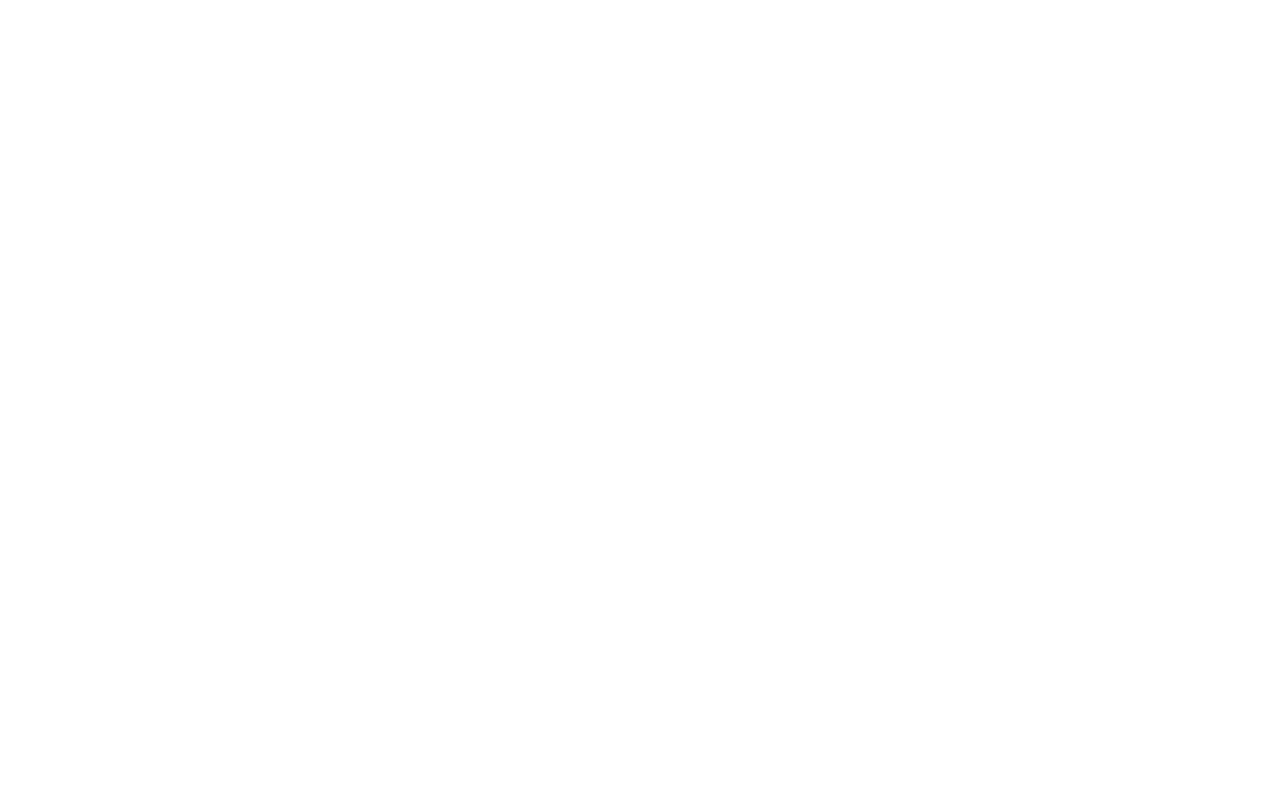
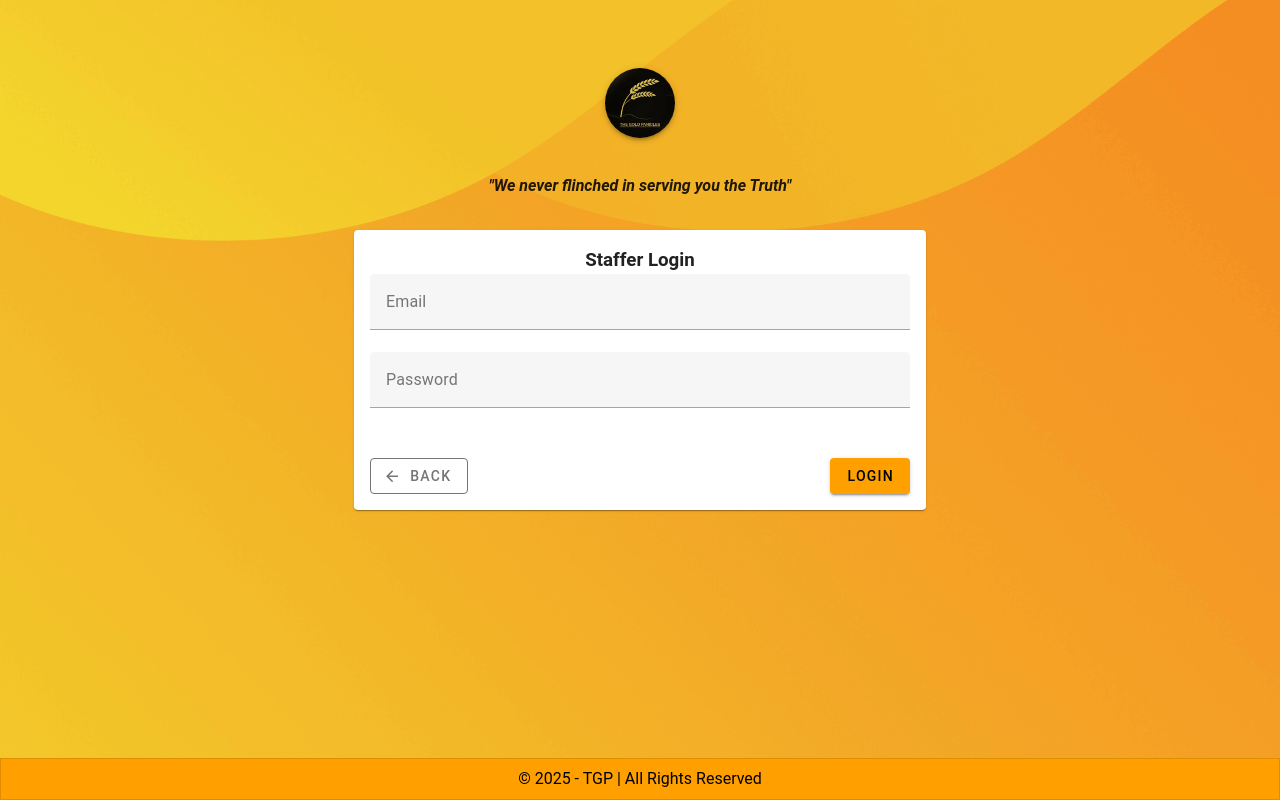
Before and after one commit to CSumalinog/TheGoldPanicles, a Vue app: page /staffer_login in a window 1280 px wide. Before the commit this address had no page. Built offline with nearby package versions, Linux system fonts and the light colour scheme.

Commit message:
Users Log in page update

```diff
--- a/src/router/index.js
+++ b/src/router/index.js
@@ -1,7 +1,11 @@
 import { createRouter, createWebHistory } from 'vue-router'
 import LandingView from '@/views/auth/LandingView.vue'
 import LoginAsView from '@/views/auth/LoginAsView.vue'
-import ClientTypeView from '@/views/auth/ClienTypeView.vue'
+import ClientLoginView from '@/views/auth/ClientLoginView.vue'
+import AdminLoginView from '@/views/auth/AdminLoginView.vue'
+import StafferLoginView from '@/views/auth/StafferLoginView.vue'
+
+
 
 const router = createRouter({
   history: createWebHistory(import.meta.env.BASE_URL),
@@ -18,13 +22,25 @@
       component: LoginAsView,
     },
 
+    {
+      path: '/client_login',
+      name: 'ClientLogin',
+      component: ClientLoginView,
+    },
 
     {
-      path: '/client_type',
-      name: 'ClientType',
-      component: ClientTypeView,
+      path: '/admin_login',
+      name: 'AdminLogin',
+      component: AdminLoginView,
     },
+
+    {
+      path: '/staffer_login',
+      name: 'StafferLogin',
+      component: StafferLoginView,
+    }
   ],
 })
 
+
 export default router
--- /dev/null
+++ b/src/views/auth/AdminLoginView.vue
@@ -0,0 +1,65 @@
+<script setup>
+</script>
+
+<template>
+  <v-responsive>
+    <v-app>
+      <v-main class="bg-cover bg-center" style="background-image: url('/images/bg_image.png')">
+        <v-container>
+          <v-row>
+            <v-col cols="12" md="6" class="mx-auto text-center pt-16">
+              <v-img
+                src="images/tgp_logo.jpg"
+                width="70"
+                height="70"
+                class="mx-auto rounded-circle elevation-3 mb-3"
+                cover
+              />
+              <br />
+              <span class="font-weight-bold font-italic white--text">
+                "We never flinched in serving you the Truth"
+              </span>
+            </v-col>
+          </v-row>
+        </v-container>
+        <v-container>
+    <v-row>
+      <v-col cols="12" md="6" class="mx-auto">
+
+        <v-card class="pa-4">
+  <h3 class="text-center">Admin Login</h3>
+
+  <v-text-field label="Email" outlined />
+  <v-text-field label="Password" type="password" outlined />
+
+  <!-- BUTTON ROW -->
+  <v-row class="mt-4">
+    <v-col cols="6" class="text-left">
+      <v-btn
+        color="grey-darken-1"
+        variant="outlined"
+        prepend-icon="mdi-arrow-left"
+        @click="$router.push('/loginas')"
+      >
+        Back
+      </v-btn>
+    </v-col>
+    <v-col cols="6" class="text-right">
+      <v-btn color="amber-darken-2">
+        Login
+      </v-btn>
+    </v-col>
+  </v-row>
+</v-card>
+
+      </v-col>
+    </v-row>
+  </v-container>
+      </v-main>
+
+      <v-footer class="d-flex justify-center text-center" color="amber-darken-2" border app>
+        © 2025 - TGP | All Rights Reserved
+      </v-footer>
+    </v-app>
+  </v-responsive>
+</template>
--- a/src/views/auth/ClienTypeView.vue
+++ /dev/null
@@ -1,31 +0,0 @@
-<script setup></script>
-
-<template>
-  <v-responsive>
-    <v-app>
-      <v-main class="bg-cover bg-center" style="background-image: url('/images/bg_image.png')">
-        <v-container>
-          <v-row>
-            <v-col cols="12" md="6" class="mx-auto text-center pt-16">
-              <v-img
-                src="images/tgp_logo.jpg"
-                width="70"
-                height="70"
-                class="mx-auto rounded-circle elevation-3 mb-3"
-                cover
-              />
-              <br />
-              <span class="font-weight-bold font-italic white--text">
-                "We never flinched in serving you the Truth"
-              </span>
-            </v-col>
-          </v-row>
-        </v-container>
-      </v-main>
-
-      <v-footer class="d-flex justify-center text-center"color="amber-darken-2" border app>
-        © 2025 - TGP | All Rights Reserved
-      </v-footer>
-    </v-app>
-  </v-responsive>
-</template>
--- /dev/null
+++ b/src/views/auth/ClientLoginView.vue
@@ -0,0 +1,65 @@
+<script setup>
+</script>
+
+<template>
+  <v-responsive>
+    <v-app>
+      <v-main class="bg-cover bg-center" style="background-image: url('/images/bg_image.png')">
+        <v-container>
+          <v-row>
+            <v-col cols="12" md="6" class="mx-auto text-center pt-16">
+              <v-img
+                src="images/tgp_logo.jpg"
+                width="70"
+                height="70"
+                class="mx-auto rounded-circle elevation-3 mb-3"
+                cover
+              />
+              <br />
+              <span class="font-weight-bold font-italic white--text">
+                "We never flinched in serving you the Truth"
+              </span>
+            </v-col>
+          </v-row>
+        </v-container>
+        <v-container>
+    <v-row>
+      <v-col cols="12" md="6" class="mx-auto">
+
+        <v-card class="pa-4">
+  <h3 class="text-center">Client Login</h3>
+
+  <v-text-field label="Email" outlined />
+  <v-text-field label="Password" type="password" outlined />
+
+  <!-- BUTTON ROW -->
+  <v-row class="mt-4">
+    <v-col cols="6" class="text-left">
+      <v-btn
+        color="grey-darken-1"
+        variant="outlined"
+        prepend-icon="mdi-arrow-left"
+        @click="$router.push('/loginas')"
+      >
+        Back
+      </v-btn>
+    </v-col>
+    <v-col cols="6" class="text-right">
+      <v-btn color="amber-darken-2">
+        Login
+      </v-btn>
+    </v-col>
+  </v-row>
+</v-card>
+
+      </v-col>
+    </v-row>
+  </v-container>
+      </v-main>
+
+      <v-footer class="d-flex justify-center text-center" color="amber-darken-2" border app>
+        © 2025 - TGP | All Rights Reserved
+      </v-footer>
+    </v-app>
+  </v-responsive>
+</template>
--- a/src/views/auth/LoginAsView.vue
+++ b/src/views/auth/LoginAsView.vue
@@ -5,7 +5,7 @@
 const router = useRouter()
 
 const selectedRole = ref(null)
-const selectedClientType = ref(null)
+
 
 const roles = ref([
   { title: 'Client', value: 'client' },
@@ -15,10 +15,16 @@
 
 // Watch for changes to selectedRole and navigate
 watch(selectedRole, (newVal) => {
-  if (newVal) {
-    router.push('/client_type')
+  if (newVal === 'client') {
+    router.push('/client_login')
+  } else if (newVal === 'staffer') {
+    router.push('/staffer_login')
+  } else if (newVal === 'admin') {
+    router.push('/admin_login')
   }
 })
+
+
 </script>
 
 <template>
--- /dev/null
+++ b/src/views/auth/StafferLoginView.vue
@@ -0,0 +1,65 @@
+<script setup>
+</script>
+
+<template>
+  <v-responsive>
+    <v-app>
+      <v-main class="bg-cover bg-center" style="background-image: url('/images/bg_image.png')">
+        <v-container>
+          <v-row>
+            <v-col cols="12" md="6" class="mx-auto text-center pt-16">
+              <v-img
+                src="images/tgp_logo.jpg"
+                width="70"
+                height="70"
+                class="mx-auto rounded-circle elevation-3 mb-3"
+                cover
+              />
+              <br />
+              <span class="font-weight-bold font-italic white--text">
+                "We never flinched in serving you the Truth"
+              </span>
+            </v-col>
+          </v-row>
+        </v-container>
+        <v-container>
+    <v-row>
+      <v-col cols="12" md="6" class="mx-auto">
+
+        <v-card class="pa-4">
+  <h3 class="text-center">Staffer Login</h3>
+
+  <v-text-field label="Email" outlined />
+  <v-text-field label="Password" type="password" outlined />
+
+  <!-- BUTTON ROW -->
+  <v-row class="mt-4">
+    <v-col cols="6" class="text-left">
+      <v-btn
+        color="grey-darken-1"
+        variant="outlined"
+        prepend-icon="mdi-arrow-left"
+        @click="$router.push('/loginas')"
+      >
+        Back
+      </v-btn>
+    </v-col>
+    <v-col cols="6" class="text-right">
+      <v-btn color="amber-darken-2">
+        Login
+      </v-btn>
+    </v-col>
+  </v-row>
+</v-card>
+
+      </v-col>
+    </v-row>
+  </v-container>
+      </v-main>
+
+      <v-footer class="d-flex justify-center text-center" color="amber-darken-2" border app>
+        © 2025 - TGP | All Rights Reserved
+      </v-footer>
+    </v-app>
+  </v-responsive>
+</template>
```
